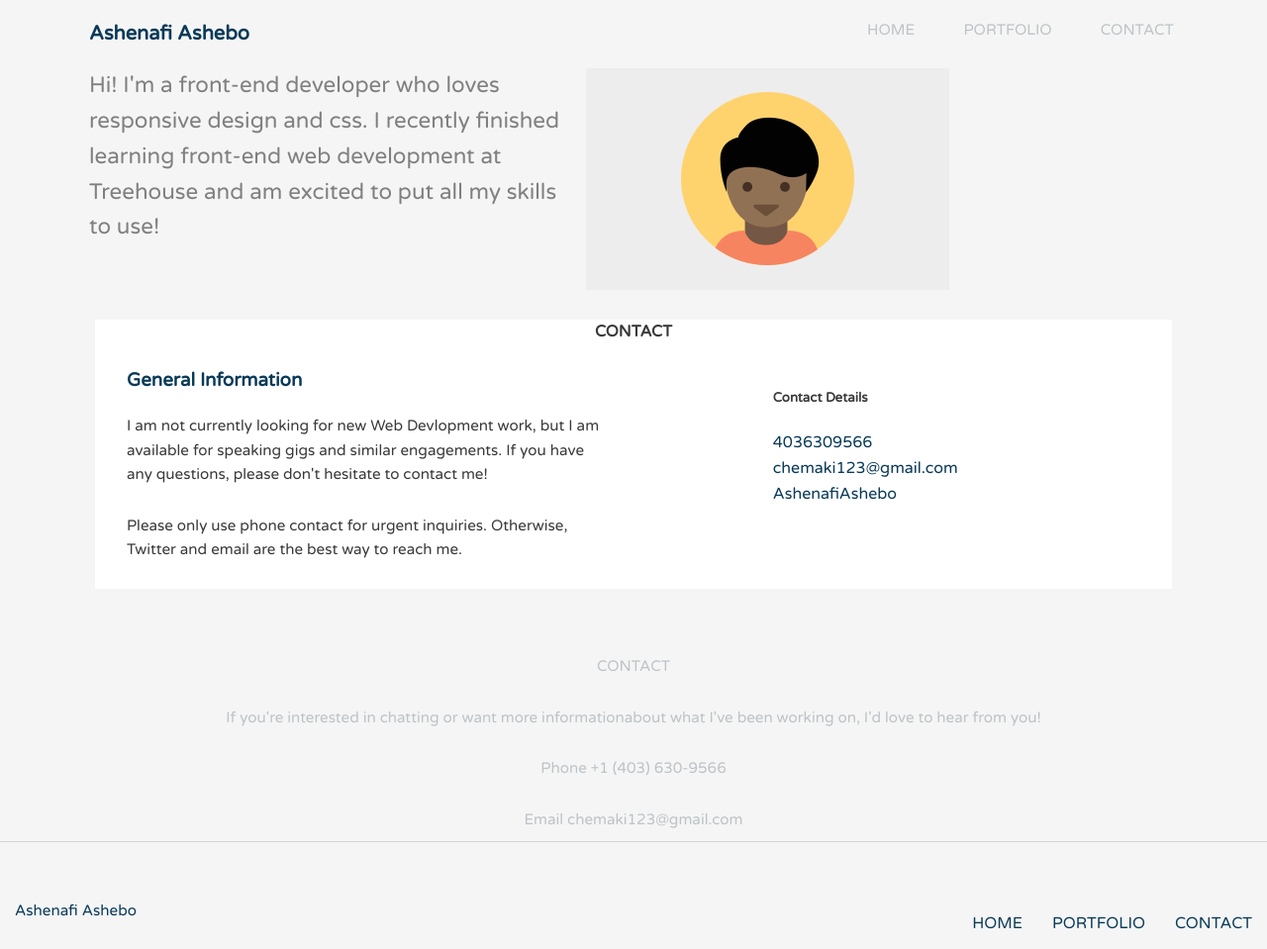
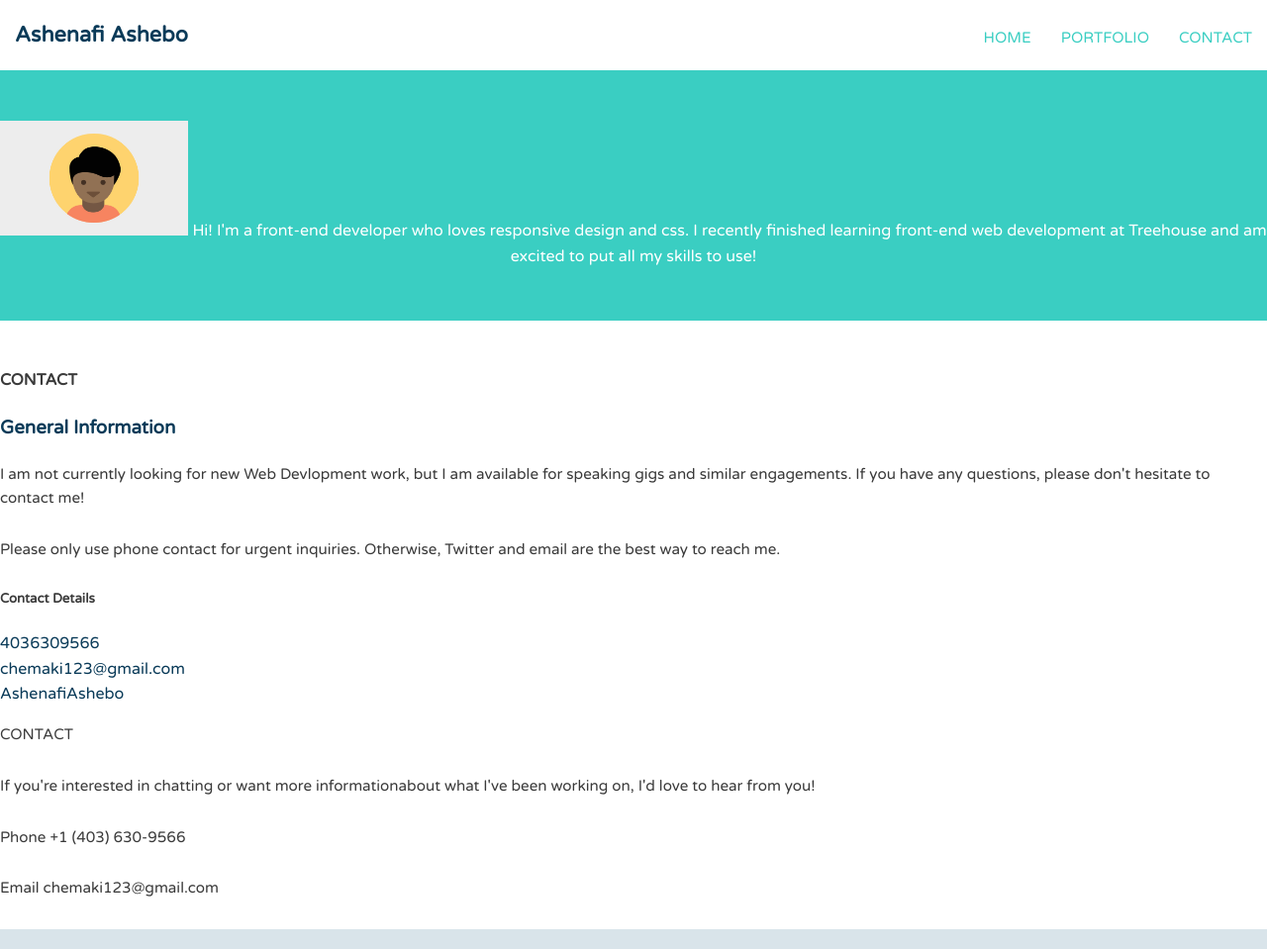
Before and after one commit to ashenafiashebo/Responsive_Layout_Project_ash, a plain HTML site: page contact.html in a window 1280 px wide. Shown: the top 959 px of the page at 99% size. Drawn offline with Linux system fonts and the light colour scheme.

Commit message:
Update main.css

```diff
--- a/css/main.css
+++ b/css/main.css
@@ -1,5 +1,3 @@
-
-
 /* =================================
   Base Element Styles
 ==================================== */
@@ -11,7 +9,12 @@ body {
 	font-family: 'Varela Round', sans-serif;
 	line-height: 1.6;
 	color: #3a3a3a;
-	background:#f5f5f5;
+	margin: 0;
+}
+ul {
+  margin: 0;
+  padding: 0;
+  list-style: none;
 }
 p {
 	font-size: .95em;
@@ -26,15 +29,13 @@ h2,
 h3 {
 	margin-top: 0;
 }
-h4{
-	text-align: center;
-}
 a {
 	text-decoration: none;
 }
 img {
 	max-width: 100%;
 }
+
 /* =================================
   Base Layout Styles
 ==================================== */
@@ -42,8 +43,11 @@ img {
 /* ---- Navigation ---- */
 
 .name {
-  font-size: 1.25em;
+	font-size: 1.35em;
 	margin: 0;
+}
+.main-nav {
+	margin-top: 5px;
 }
 .name a,
 .main-nav a {
@@ -53,7 +57,7 @@ img {
 }
 .main-nav a {
 	font-size: .95em;
-	color: #bdc3c7;
+	color: #3acec2;
 	text-transform: uppercase;
 }
 .main-nav a:hover {
@@ -61,247 +65,92 @@ img {
 }
 
 /* ---- Layout Containers ---- */
-.flex{
- background-color: #fff;
-}
-ul.skills {
-padding : 0;
-text-align : center;
-}
-.skills li {
-border-radius : 6px;
-display : inline-block;
-background : #ff9904;
-color : white;
-padding : 5px 10px;
-margin : 2px;
-}
-.skills li:nth-child(odd) {
-background : #0399ff;
-}
-.card{
-	padding-right: 2em;
-	padding-left: 2em;
-}
-.primary,
-.secondary {
-	padding-right: 2em;
-	padding-left: 2em;
-}
+
 .main-header {
 	padding-top: .5em;
 	padding-bottom: .5em;
-  background: #f5f5f5;
 }
-
-.main-footer{
+.banner,
+.main-footer {
 	text-align: center;
 }
-
-
-.banner-image {
-  max-width: 50%;
+.banner {
+	color: #fff;
+	background: #3acec2;
+	padding: 3.2em 0;
+	margin-bottom: 48px;
 }
-
-.gallery li {
+.col {
 	padding-right: 1em;
 	padding-left: 1em;
 }
 .main-footer {
-	background: #f5f5f5;
+	background: #d9e4ea;
 	padding: 2em 0;
-	margin-top: 60px;
-	border-top: 1px solid lightgray;
-}
-.wrapper {
-  color: #fff;
-  background: #3acec2;
-  padding: 3.2em 0;
-  margin-bottom: 60px;
-}
-.footer-banner {
-	text-align: center;
-	display: block;
-	color: #bdc3c7;
-	background: #f5f5f5;
-        padding: 3.2em 0;
-        margin-bottom: -128.6486px;
-}
-/*********************************************
-PAGE: PORTFOLIO
-**********************************************/
-
-.gallery li {
-	margin: 0;
-	padding: 0;
-	list-style: none;
-}
-.gallery li {
-	width: 90%;
-	margin: 2.5%;
-	background-color: #fff;
-	color: #bdc3c7;
-}
-.gallery li a p {
-	margin: 0;
-	padding: 5%;
-	font-size: 0.75em;
-	color: #bdc3c7
+	margin-top: 30px;
 }
 
 /* ---- Page Elements ---- */
 
-
-.headline{
+.logo {
+	width: 190px;
+}
+.headline {
 	margin-bottom: 0;
 }
-.tagline {
-        font-size: 1.4em;
-	width: 40%;
-	float: none;
-	padding-right: 10px;
-	color: gray;
-	padding-left: 10px;
+.feat-img {
+	border-radius: 5px;
 }
+
+/* =================================
+  Media Queries
+==================================== */
 /* =================================
   Media Queries
 ==================================== */
 
 @media (min-width: 769px) {
-/****FIXED POSITIONING****/
-body {
-        padding-top: 112px;
-}
-  .main-header {
-   position:fixed;
-   background:#f5f5f5;
-   width: 100%;
-   top:0;
+
+	.main-header,
+	.main-nav,
+  .row {
+		display: flex;
 	}
 
-/****CONTACT PAGE****/
+	.main-header {
+		flex-direction: column;
+		align-items: center;
+	}
+
+.col {
+  flex: 1 50%;
+}
+
+.row {
+  flex-wrap: wrap;
+}
+
+.secondary {
+  order: -1;
+}
+}
+
+@media (min-width: 1025px) {
+
+	.main-header {
+		flex-direction: row;
+		justify-content: space-between;
+	}
+
+.col {
+  flex-basis: 0;
+}
+
 .primary {
-	width: 50%;
-	float: left;
+  flex-grow: 1.4;
 }
-.secondary{
-	width: 40%;
-	float: right;
-	}
-.container {
-  width: 90%;
-  margin: 0 auto;
-  background:#fff;
 
 }
-.main-header{
-  padding-top: .5em;
-  text-align: center;
-  padding-bottom: .5em;
-}
 
-
-.gallery li
-{
-  float:left;
-}
-.gallery li{
-   width: 45%;
-}
-.name a,
-.main-nav li a{
-  text-align: center;
-  padding: 10px 15px;
-}
-.name a,
-.main-nav li{
-	float: none;
-	display:inline-block;
-}
-.name-footer a{
-	float: left;
-        padding: 10px 15px;
-}
-.main-nav-footer a{
-	float: right;
-        padding: 10px 15px;
-}
-.name-footer a,
-.main-nav-footer a{
-	display:inline-block;
-}
-
-.tagline {
-  font-size: 1.4em;
-  text-align:left;
-  padding-left: 20px;
-}
-
-
-	/* ---- Float clearfix ---- */
-
-	.clearfix::after {
-		content: " ";
-		display: table;
-		clear: both;
 	}
 }
-@media (min-width: 1025px) {
- body{
-   padding-top: 68px;
- }
- .main-header {
-   position:fixed;
-   background:#f5f5f5;
-   width: 100%;
-   top:0;
-}
-.container {
-  width: 85%;
-  max-width: 1150px;
-  background:#fff;
-}
-.gallery li{
-   width: 28.3333%;
-}
-.gallery li:nth-child(13n){
-	clear: left;
-}
-.main-nav a{
-  float:right;
-}
-.main-nav li a{
-  display: inline-block;
-  margin-left: 15px;
-}
-.name a{
-	float: left;
-	padding-left:10px;
-	margin-left: 80px;
-	margin-right: 500px;
-}
-.name-footer a{
-	float: left;
-}
-.main-nav-footer a{
-  float: right;
-  display: block;
-  padding: 10px 15px;
-}
-.name-footer a,
-.main-nav-footer a {
-display:inline-block;
-}
-.tagline {
-font-size:1.4em;
-float: left;
-padding-left: 10px;
-margin-left:80px;
-}
-
-/* =================================
-  main.css from project one
-==================================== */
-
-
-}
```
Lines whose indentation alone changed are shown as unchanged.
